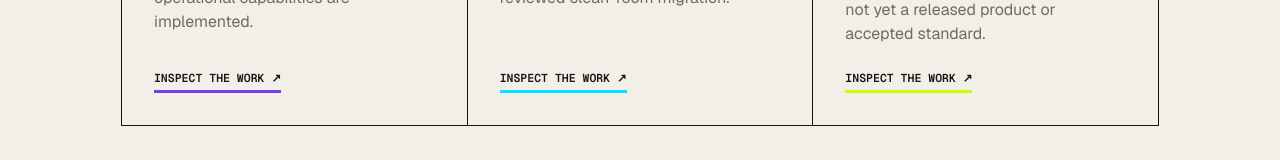
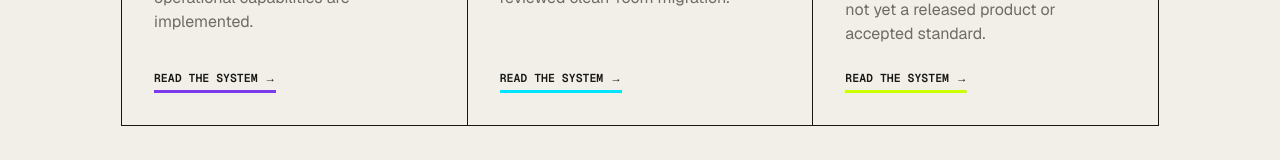
Before and after one commit to nomed/nomed.github.io, a Next.js app: page /projects in a window 1280 px wide. Shown: the part 1309-1469 px from the top of the page. Built offline with nearby package versions, Linux system fonts and the light colour scheme.

Commit message:
feat: connect project cards to symmetric deep dives

```diff
--- a/app/projects/page.tsx
+++ b/app/projects/page.tsx
@@ -16,7 +16,7 @@ const projects = [
     status: "Foundation",
     description: "A policy-governed capability gateway with a strict intent-to-evidence lifecycle.",
     truth: "Public contracts and security boundaries are being designed before operational capabilities are implemented.",
-    href: "https://github.com/nomed/yukh-mcp",
+    href: "/system/mcp",
   },
   {
     slug: "yukh-projects",
@@ -26,7 +26,7 @@ const projects = [
     status: "Foundation bootstrap",
     description: "Declarative, secure and consumer-neutral reconciliation for GitHub Projects.",
     truth: "The repository is not production-ready; functional code enters through reviewed clean-room migration.",
-    href: "https://github.com/nomed/yukh-projects",
+    href: "/system/projects",
   },
   {
     slug: "yukh-coordination",
@@ -36,7 +36,7 @@ const projects = [
     status: "Research / design",
     description: "An open coordination protocol for people and agents working across isolated sessions.",
     truth: "This is a thesis and protocol direction, not yet a released product or accepted standard.",
-    href: "/coordination",
+    href: "/system/coordination",
   },
 ];
 
@@ -61,7 +61,7 @@ export default function ProjectsPage() {
             <h2>{project.name}</h2>
             <p>{project.description}</p>
             <p className="project-truth">{project.truth}</p>
-            <a href={project.href}>Inspect the work ↗</a>
+            <a href={project.href}>Read the system →</a>
           </section>
         ))}
       </div>
```
